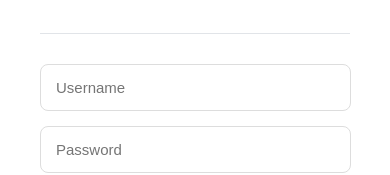
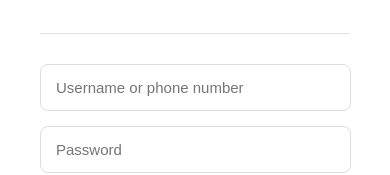
Before and after one commit to kazifahimislam/PracticeTime, a React (Vite) app: page / in a window 390 px wide. Shown: the part 280-455 px from the top of the page. Built offline with nearby package versions, Linux system fonts and the light colour scheme.

Commit message:
Update login placeholder and adjust quiz image styling for better responsiveness

```diff
--- a/src/components/login/Login.jsx
+++ b/src/components/login/Login.jsx
@@ -91,7 +91,7 @@ const Login = ({ onLoginSuccess }) => {
           <div className="formGroup">
             <input
               type="text"
-              placeholder="Username"
+              placeholder="Username or phone number"
               value={username}
               onChange={(e) => setUsername(e.target.value)}
               disabled={loading}
--- a/src/components/quiz/Quiz.css
+++ b/src/components/quiz/Quiz.css
@@ -75,8 +75,9 @@
   /* Images */
 
  .quizContainer .questionImage {
+     width: 100%;
+    height: 200px;
 
-    width: 60%;
     object-fit: contain;
     border-radius: 8px;
 
```
